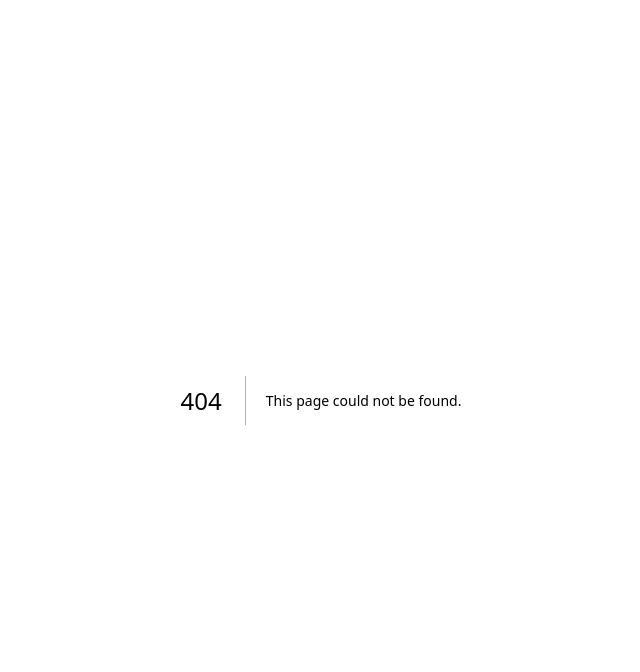
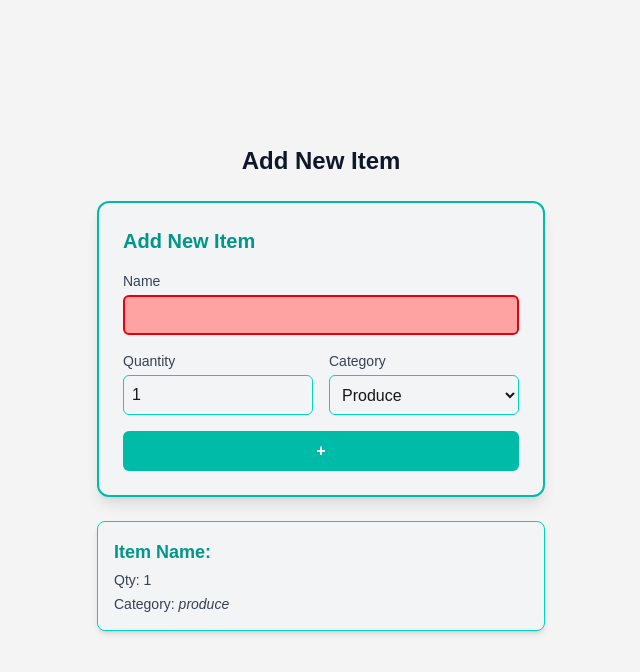
Before and after one commit to vansh-goyal2112/cprg306-assignments, a Next.js app: page /week-5 in a window 1280 px wide. Before the commit this address had no page. Shown: the top 672 px of the page, without its empty margins (319-959 px from the left). Built offline with nearby package versions, Linux system fonts and the light colour scheme.

Commit message:
week-5 assignment completed with all the required logics and requirements implemented

```diff
--- a/app/page.js
+++ b/app/page.js
@@ -31,6 +31,11 @@ export default function Page() {
                 Week 4 Assignment
               </Link>
             </li>
+            <li  className={weeklyAssignmentLinkStyle}>
+              <Link className={weeklyAssignmentLinkTextStyle} href="/week-5">
+                Week 5 Assignment
+              </Link>
+            </li>
           </ul>
         </nav>
       </header>
--- /dev/null
+++ b/app/week-5/NewItem.js
@@ -0,0 +1,156 @@
+"use client";
+import { useState } from "react";
+
+export default function NewItem() {
+
+  const [name, setName] = useState("");
+  const [quantity, setQuantity] = useState(1);
+  const [category, setCategory] = useState("produce");
+   // EXTRA (not required by assignment):
+  // I added this to experiment with saving submitted items and rendering them below.
+  const [items, setItems] = useState([]);
+
+  const handleSubmit = (e) => {
+    e.preventDefault();
+
+    const item = {
+      name: name,
+      quantity: quantity,
+      category: category
+    };
+
+    console.log(item);
+    alert(`Added: ${name}, quantity: ${quantity}, category: ${category}`);
+
+     // EXTRA (not required by assignment):
+    // I store the submitted item in an array so I can display a list of added items.
+    setItems([...items, item]);
+
+    setName("");
+    setQuantity(1);
+    setCategory("produce");
+  };
+  return (
+    <div className="max-w-md mx-auto space-y-6">
+      <form onSubmit={handleSubmit}
+        className="bg-gray-100 dark:bg-slate-800 border-2 border-teal-500 p-6 rounded-xl shadow-lg space-y-4"
+      >
+        <h2 className="text-xl font-bold text-teal-600 dark:text-teal-400">
+          Add New Item
+        </h2>
+
+        <div>
+          <label htmlFor="itemName"
+            className="block text-sm font-medium text-gray-700 dark:text-gray-200 mb-1">
+            Name
+          </label>
+          <input
+            id="itemName"
+            name="itemName"
+            type="text"
+            value={name}
+            onChange={(e) => setName(e.target.value)}
+            required
+            // EXTRA (not required by assignment):
+            // I added red/green background to visually show if the name is empty or filled.
+            className={`w-full p-2 rounded-md h-10 border-2 dark:text-black ${
+              !name
+                ? "bg-red-300 border-red-600"
+                : "bg-green-300 border-green-600"
+            }`}
+          />
+        </div>
+
+        <div className="flex gap-4">
+          <div className="flex-1">
+            <label htmlFor="quantity"
+              className="block text-sm font-medium text-gray-700 dark:text-gray-200 mb-1">
+              Quantity
+            </label>
+            <input
+              id="quantity"
+              name="quantity"
+              type="number"
+              min="1"
+              max="99"
+              value={quantity}
+              onChange={(e) => setQuantity(Number(e.target.value))}
+              className="w-full p-2 rounded-md h-10 border border-teal-400 dark:bg-slate-700 dark:text-white"
+            />
+          </div>
+
+          <div className="flex-1">
+            <label htmlFor="category"
+              className="block text-sm font-medium text-gray-700 dark:text-gray-200 mb-1">
+              Category
+            </label>
+            <select
+              id="category"
+              name="category"
+              value={category}
+              onChange={(e) => setCategory(e.target.value)}
+              className="w-full p-2 rounded-md h-10 border border-teal-400 dark:bg-slate-700 dark:text-white"
+            >
+              <option value="produce">Produce</option>
+              <option value="dairy">Dairy</option>
+              <option value="bakery">Bakery</option>
+              <option value="meat">Meat</option>
+              <option value="frozen foods">Frozen Foods</option>
+              <option value="canned goods">Canned Goods</option>
+              <option value="dry goods">Dry Goods</option>
+              <option value="beverages">Beverages</option>
+              <option value="snacks">Snacks</option>
+              <option value="household">Household</option>
+              <option value="other">Other</option>
+            </select>
+          </div>
+        </div>
+
+        <button
+          type="submit"
+          aria-label="Add item"
+          className="w-full bg-teal-500 hover:bg-teal-600 text-white font-semibold py-2 rounded-md transition duration-200"
+        >
+          +
+        </button>
+      </form>
+
+       {/* EXTRA (not required by assignment):
+          Live preview of the current input state for my own testing/curiosity. */}
+      <div className="p-4 mt-6 rounded-lg shadow-md border border-teal-400 bg-gray-100 dark:bg-slate-700 space-y-1">
+        <p className="text-lg font-semibold text-teal-600 dark:text-teal-400">
+          Item Name: <span className="text-gray-800 dark:text-gray-200">{name}</span>
+        </p>
+
+        <p className="text-sm text-gray-700 dark:text-gray-300">
+          Qty: <span className="font-medium">{quantity}</span>
+        </p>
+
+        <p className="text-sm text-gray-700 dark:text-gray-300">
+          Category: <span className="italic">{category}</span>
+        </p>
+      </div>
+
+      {/* EXTRA (not required by assignment):
+          Render a list of submitted items to confirm state updates are working. */}
+      <div className="mt-6 grid gap-4">
+        {items.map((item, index) => (
+          <div
+            key={index}
+            className="p-4 rounded-lg shadow-md border border-teal-400 bg-gray-100 dark:bg-slate-700"
+          >
+            <h3 className="font-bold text-teal-600 dark:text-teal-400">
+              {item.name}
+            </h3>
+            <p className="text-sm text-gray-700 dark:text-gray-300">
+              Quantity: {item.quantity}
+            </p>
+            <p className="text-sm text-gray-700 dark:text-gray-300">
+              Category: {item.category}
+            </p>
+          </div>
+        ))}
+      </div>
+    </div>
+  );
+}
--- /dev/null
+++ b/app/week-5/page.js
@@ -0,0 +1,15 @@
+import NewItem from "./NewItem";
+
+export default function Page() {
+  return (
+    <main className="min-h-screen p-6 bg-zinc-100 dark:bg-slate-900 grid place-items-center">
+      <div className="w-full">
+        <h1 className="text-2xl font-bold mb-6 text-center text-slate-900 dark:text-white">
+          Add New Item
+        </h1>
+
+        <NewItem />
+      </div>
+    </main>
+  );
+}
```
